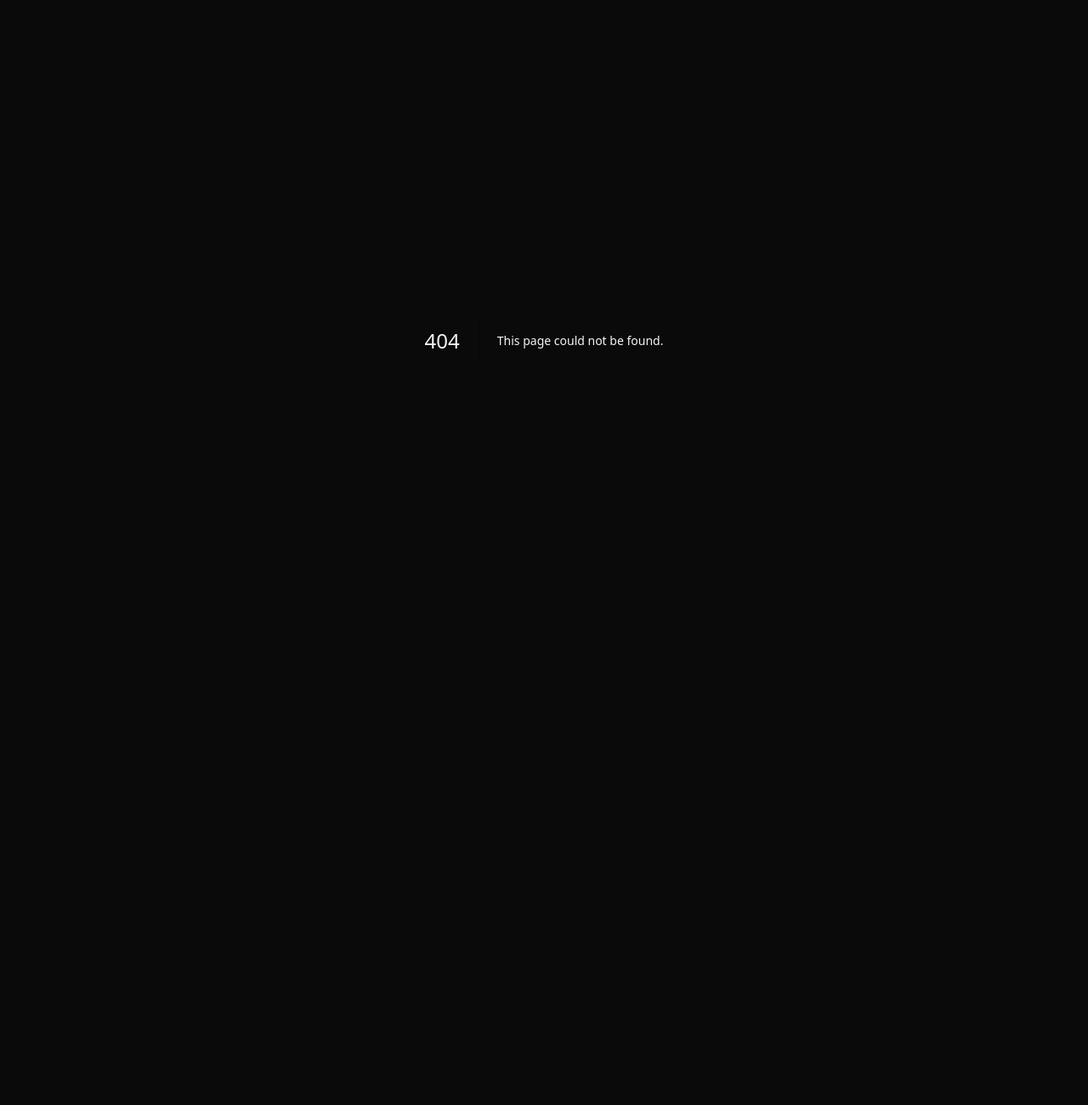
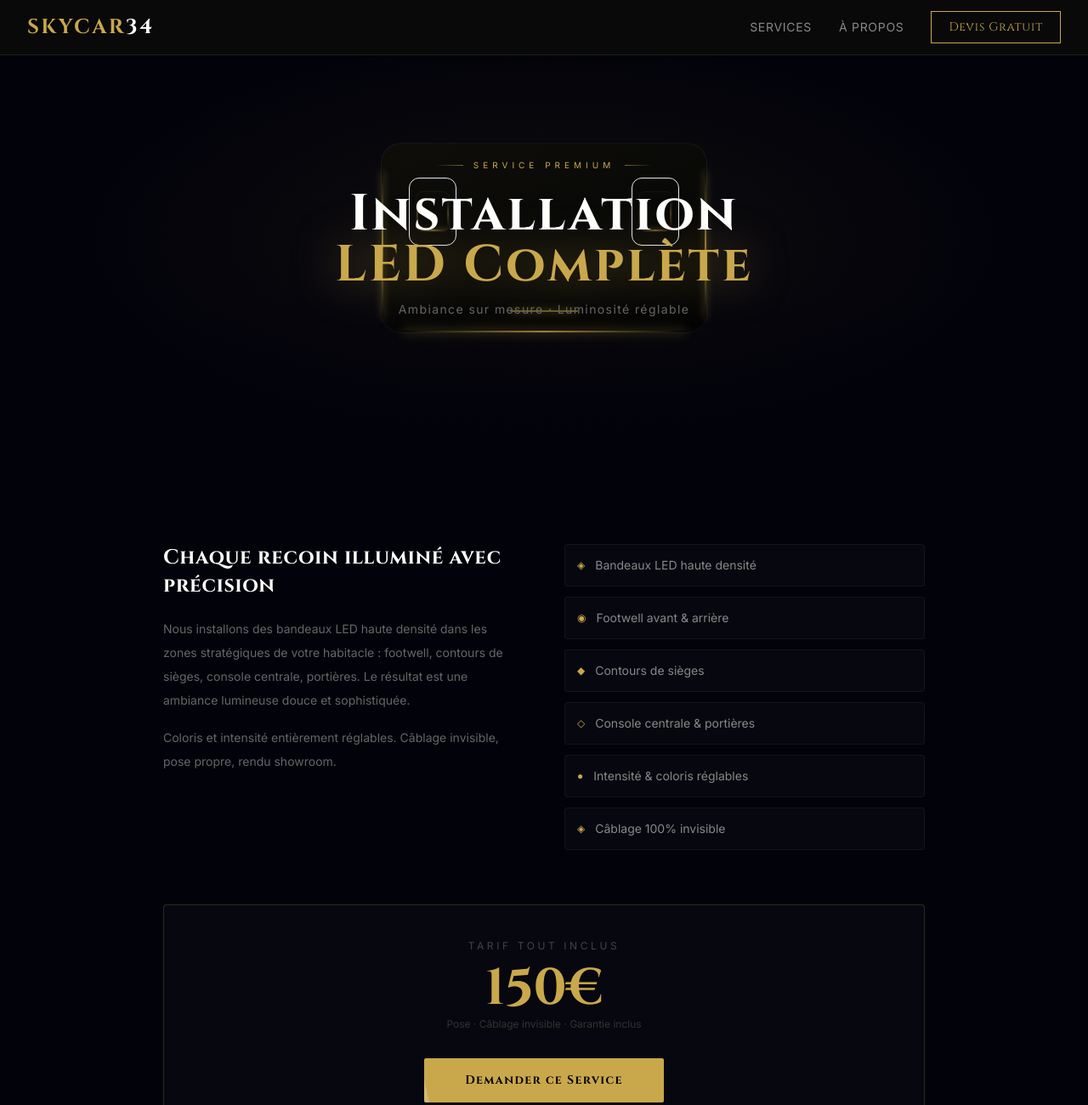
Before and after one commit to suprader21-eng/skycar34, a Next.js app: page /services/led in a window 1280 px wide. Before the commit this address had no page. Shown: the top 1300 px of the page at 85% size. Before the commit the page ends 800 px from the top, so only its background shows below. Built offline with nearby package versions, Linux system fonts and the light colour scheme.

Commit message:
ajout LED complète 150€, plastiques 100€, supprime email, page /services/led

```diff
--- a/app/page.tsx
+++ b/app/page.tsx
@@ -89,6 +89,31 @@ const servicePages: Record<string, { href: string; visual: React.ReactNode; tagl
           ))}
         </div>
         <div className="absolute bottom-6 left-1/2 -translate-x-1/2 w-32 h-px bg-gradient-to-r from-transparent via-gold/20 to-transparent" />
+      </div>
+    ),
+  },
+  'Installation LED Complète': {
+    href: '/services/led',
+    tagline: 'Footwell • Sièges • Console',
+    visual: (
+      <div className="relative w-full h-full bg-[#02020a] flex items-center justify-center overflow-hidden">
+        <div className="absolute inset-0 bg-[radial-gradient(ellipse_at_center,_rgba(201,168,76,0.06)_0%,_transparent_60%)]" />
+        {/* Habitacle simplifié avec LEDs */}
+        <div className="relative w-44 h-28 flex flex-col gap-2">
+          {/* Bandeaux footwell */}
+          <div className="absolute bottom-0 left-0 right-0 h-1.5 rounded-full bg-gradient-to-r from-gold/60 via-gold/80 to-gold/60 shadow-[0_0_8px_rgba(201,168,76,0.6)]" />
+          {/* Bandeau console */}
+          <div className="absolute top-1/2 left-1/2 -translate-x-1/2 -translate-y-1/2 w-14 h-1 rounded-full bg-gold/50 shadow-[0_0_6px_rgba(201,168,76,0.5)]" />
+          {/* Contour siège gauche */}
+          <div className="absolute left-2 top-3 bottom-4 w-0.5 rounded-full bg-gradient-to-b from-transparent via-gold/50 to-transparent shadow-[0_0_4px_rgba(201,168,76,0.4)]" />
+          {/* Contour siège droit */}
+          <div className="absolute right-2 top-3 bottom-4 w-0.5 rounded-full bg-gradient-to-b from-transparent via-gold/50 to-transparent shadow-[0_0_4px_rgba(201,168,76,0.4)]" />
+          {/* Points lumineux */}
+          {[[20,30],[50,15],[80,30],[20,70],[50,80],[80,70]].map(([l,t],i)=>(
+            <div key={i} className="absolute w-1 h-1 rounded-full bg-gold shadow-[0_0_6px_#C9A84C]"
+              style={{ left:`${l}%`, top:`${t}%` }} />
+          ))}
+        </div>
       </div>
     ),
   },
@@ -324,7 +349,6 @@ export default async function HomePage() {
           <div className="flex items-center gap-6 flex-wrap justify-center">
             <a href="https://instagram.com/skycar_34" target="_blank" rel="noopener noreferrer" className="text-[#444] hover:text-gold transition-colors text-sm">@skycar_34</a>
             <a href="https://tiktok.com/@skycar34" target="_blank" rel="noopener noreferrer" className="text-[#444] hover:text-gold transition-colors text-sm">TikTok @skycar34</a>
-            <a href="mailto:skycar34@gmail.com" className="text-[#444] hover:text-gold transition-colors text-sm">skycar34@gmail.com</a>
             <a href="tel:0749498034" className="text-[#444] hover:text-gold transition-colors text-sm">07 49 49 80 34</a>
           </div>
           <p className="text-xs text-[#222]">© {new Date().getFullYear()} Skycar34</p>
--- /dev/null
+++ b/app/services/led/page.tsx
@@ -0,0 +1,130 @@
+import Link from 'next/link'
+import Navbar from '@/components/Navbar'
+
+export default function LedPage() {
+  return (
+    <div className="min-h-screen bg-[#02020a]">
+      <Navbar />
+
+      {/* HERO */}
+      <section className="relative h-[70vh] min-h-[500px] flex items-center justify-center overflow-hidden">
+        <div className="absolute inset-0 bg-[#02020a]">
+          <div className="absolute inset-0 bg-[radial-gradient(ellipse_at_center,_rgba(201,168,76,0.07)_0%,_transparent_60%)]" />
+
+          {/* Habitacle LED animé */}
+          <div className="absolute left-1/2 top-1/2 -translate-x-1/2 -translate-y-1/2">
+            <div className="relative w-80 h-48 md:w-96 md:h-56">
+              {/* Contour habitacle */}
+              <div className="absolute inset-0 border border-white/5 rounded-3xl"
+                style={{ background: 'linear-gradient(160deg,#0e0d0a 0%,#080806 60%,#050504 100%)' }}>
+
+                {/* Bandeau footwell bas */}
+                <div className="absolute bottom-0 left-6 right-6 h-0.5 rounded-full bg-gradient-to-r from-transparent via-gold to-transparent shadow-[0_0_12px_rgba(201,168,76,0.8),0_0_25px_rgba(201,168,76,0.3)]" />
+
+                {/* Bandeau footwell gauche */}
+                <div className="absolute left-0 top-8 bottom-4 w-0.5 rounded-full bg-gradient-to-b from-transparent via-gold/70 to-transparent shadow-[0_0_8px_rgba(201,168,76,0.6)]" />
+
+                {/* Bandeau footwell droit */}
+                <div className="absolute right-0 top-8 bottom-4 w-0.5 rounded-full bg-gradient-to-b from-transparent via-gold/70 to-transparent shadow-[0_0_8px_rgba(201,168,76,0.6)]" />
+
+                {/* Console centrale */}
+                <div className="absolute bottom-6 left-1/2 -translate-x-1/2 w-20 h-0.5 rounded-full bg-gold/60 shadow-[0_0_10px_rgba(201,168,76,0.7)]" />
+
+                {/* Siège gauche */}
+                <div className="absolute left-8 top-10 w-14 h-20 border border-white/8 rounded-xl bg-white/2 flex items-center justify-center">
+                  <div className="w-10 h-12 border border-white/5 rounded-lg bg-white/2 relative overflow-hidden">
+                    <div className="absolute bottom-0 left-0 right-0 h-0.5 bg-gradient-to-r from-transparent via-gold/50 to-transparent shadow-[0_0_6px_rgba(201,168,76,0.5)]" />
+                    <div className="absolute left-0 top-2 bottom-1 w-0.5 bg-gradient-to-b from-transparent via-gold/30 to-transparent" />
+                    <div className="absolute right-0 top-2 bottom-1 w-0.5 bg-gradient-to-b from-transparent via-gold/30 to-transparent" />
+                  </div>
+                </div>
+
+                {/* Siège droit */}
+                <div className="absolute right-8 top-10 w-14 h-20 border border-white/8 rounded-xl bg-white/2 flex items-center justify-center">
+                  <div className="w-10 h-12 border border-white/5 rounded-lg bg-white/2 relative overflow-hidden">
+                    <div className="absolute bottom-0 left-0 right-0 h-0.5 bg-gradient-to-r from-transparent via-gold/50 to-transparent shadow-[0_0_6px_rgba(201,168,76,0.5)]" />
+                    <div className="absolute left-0 top-2 bottom-1 w-0.5 bg-gradient-to-b from-transparent via-gold/30 to-transparent" />
+                    <div className="absolute right-0 top-2 bottom-1 w-0.5 bg-gradient-to-b from-transparent via-gold/30 to-transparent" />
+                  </div>
+                </div>
+
+                {/* Reflet sol LED */}
+                <div className="absolute bottom-0 left-1/4 right-1/4 h-3 bg-gold/5 blur-md rounded-full" />
+              </div>
+            </div>
+          </div>
+        </div>
+        <div className="absolute bottom-0 inset-x-0 h-56 bg-gradient-to-t from-[#02020a] to-transparent" />
+
+        <div className="relative z-10 text-center px-4">
+          <div className="flex items-center justify-center gap-3 mb-5">
+            <div className="w-8 h-px bg-gradient-to-r from-transparent to-gold/60" />
+            <span className="text-gold text-[10px] tracking-[0.5em] uppercase">Service Premium</span>
+            <div className="w-8 h-px bg-gradient-to-l from-transparent to-gold/60" />
+          </div>
+          <h1 className="font-cinzel text-5xl md:text-6xl font-bold tracking-wider">
+            <span className="text-white">Installation</span><br />
+            <span className="text-gold drop-shadow-[0_0_25px_rgba(201,168,76,0.5)]">LED Complète</span>
+          </h1>
+          <p className="text-[#666] text-sm tracking-widest mt-3">Ambiance sur mesure · Luminosité réglable</p>
+        </div>
+      </section>
+
+      {/* CONTENU */}
+      <section className="py-20 px-4">
+        <div className="max-w-4xl mx-auto">
+          <div className="grid grid-cols-1 md:grid-cols-2 gap-12 mb-16">
+            <div>
+              <h2 className="font-cinzel text-2xl font-bold text-white mb-5 tracking-wide leading-snug">
+                Chaque recoin illuminé avec précision
+              </h2>
+              <p className="text-[#666] leading-loose mb-4 text-sm">
+                Nous installons des bandeaux LED haute densité dans les zones stratégiques de votre habitacle : footwell, contours de sièges, console centrale, portières. Le résultat est une ambiance lumineuse douce et sophistiquée.
+              </p>
+              <p className="text-[#666] leading-loose text-sm">
+                Coloris et intensité entièrement réglables. Câblage invisible, pose propre, rendu showroom.
+              </p>
+            </div>
+            <div className="space-y-3">
+              {[
+                { icon: '◈', label: 'Bandeaux LED haute densité' },
+                { icon: '◉', label: 'Footwell avant & arrière' },
+                { icon: '◆', label: 'Contours de sièges' },
+                { icon: '◇', label: 'Console centrale & portières' },
+                { icon: '●', label: 'Intensité & coloris réglables' },
+                { icon: '◈', label: 'Câblage 100% invisible' },
+              ].map((f) => (
+                <div key={f.label} className="flex items-center gap-3 p-3.5 bg-[#07070f] border border-white/5 rounded">
+                  <span className="text-gold text-xs">{f.icon}</span>
+                  <span className="text-[#888] text-sm">{f.label}</span>
+                </div>
+              ))}
+            </div>
+          </div>
+
+          {/* PRIX */}
+          <div className="relative border border-gold/20 bg-[#07070f] p-10 text-center rounded overflow-hidden">
+            <div className="absolute -top-px left-16 right-16 h-px bg-gradient-to-r from-transparent via-gold to-transparent" />
+            <div className="absolute -bottom-px left-16 right-16 h-px bg-gradient-to-r from-transparent via-gold/30 to-transparent" />
+            <p className="text-[#444] text-xs uppercase tracking-[0.3em] mb-3">Tarif tout inclus</p>
+            <div className="flex items-baseline justify-center gap-4 mb-1">
+              <span className="font-cinzel text-6xl font-bold text-gold">150€</span>
+            </div>
+            <p className="text-[#333] text-xs mb-8">Pose · Câblage invisible · Garantie inclus</p>
+            <Link href="/devis?service=6"
+              className="group relative inline-block px-12 py-4 bg-gold text-[#02020a] font-cinzel font-bold text-sm tracking-widest overflow-hidden rounded-sm">
+              <span className="relative z-10">Demander ce Service</span>
+              <div className="absolute inset-0 bg-white/20 translate-x-[-100%] group-hover:translate-x-[100%] transition-transform duration-500 skew-x-12" />
+            </Link>
+          </div>
+        </div>
+      </section>
+
+      <div className="py-8 text-center border-t border-white/5">
+        <Link href="/" className="text-[#333] text-xs hover:text-gold transition-colors tracking-[0.3em] uppercase">
+          ← Retour aux services
+        </Link>
+      </div>
+    </div>
+  )
+}
--- a/app/services/plastiques/page.tsx
+++ b/app/services/plastiques/page.tsx
@@ -111,8 +111,8 @@ export default function PlastiquesPage() {
             <div className="absolute -bottom-px left-16 right-16 h-px bg-gradient-to-r from-transparent via-gold/30 to-transparent" />
             <p className="text-[#444] text-xs uppercase tracking-[0.3em] mb-3">Tarif tout inclus</p>
             <div className="flex items-baseline justify-center gap-4 mb-1">
-              <span className="font-cinzel text-6xl font-bold text-gold">40€</span>
-              <span className="text-[#333] text-2xl line-through font-cinzel">50€</span>
+              <span className="font-cinzel text-6xl font-bold text-gold">80€</span>
+              <span className="text-[#333] text-2xl line-through font-cinzel">100€</span>
             </div>
             <p className="text-green-400 text-xs mb-1">Offre de lancement −20%</p>
             <p className="text-[#333] text-xs mb-8">Nettoyage · Nano céramique · Protection UV</p>
```
